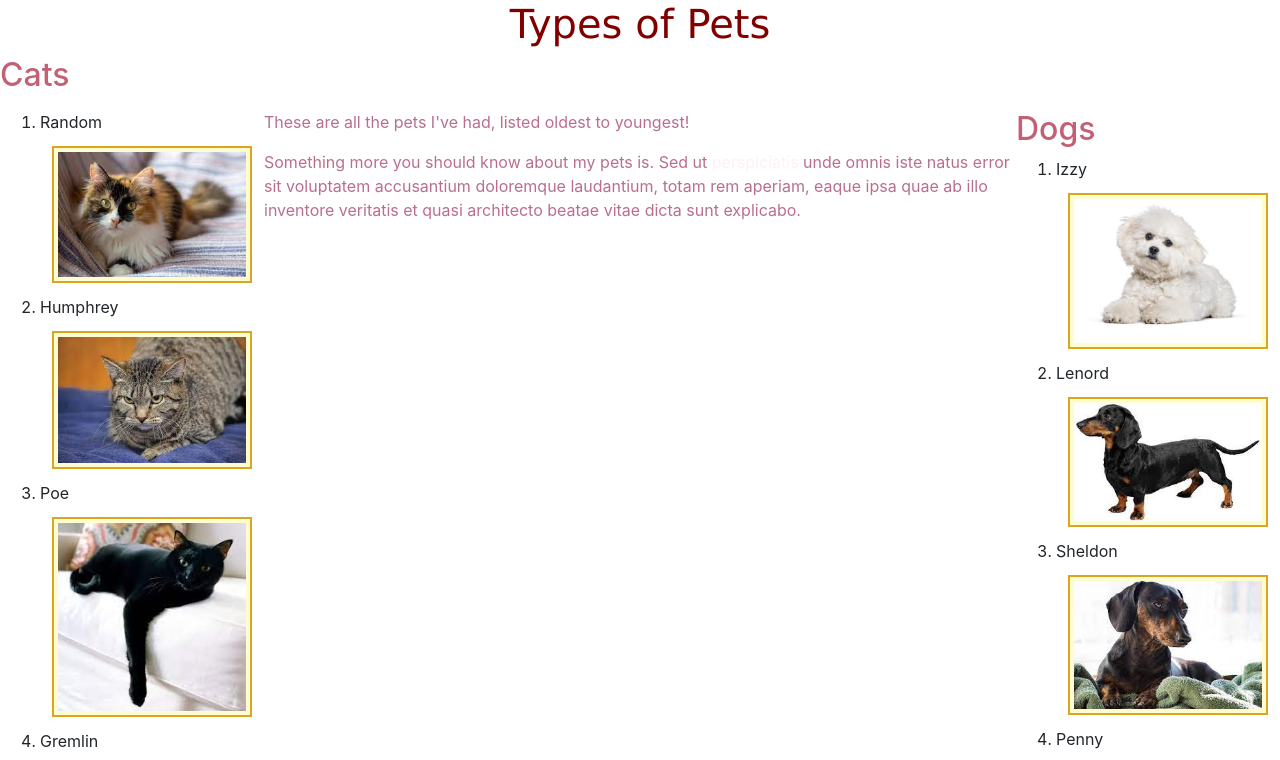
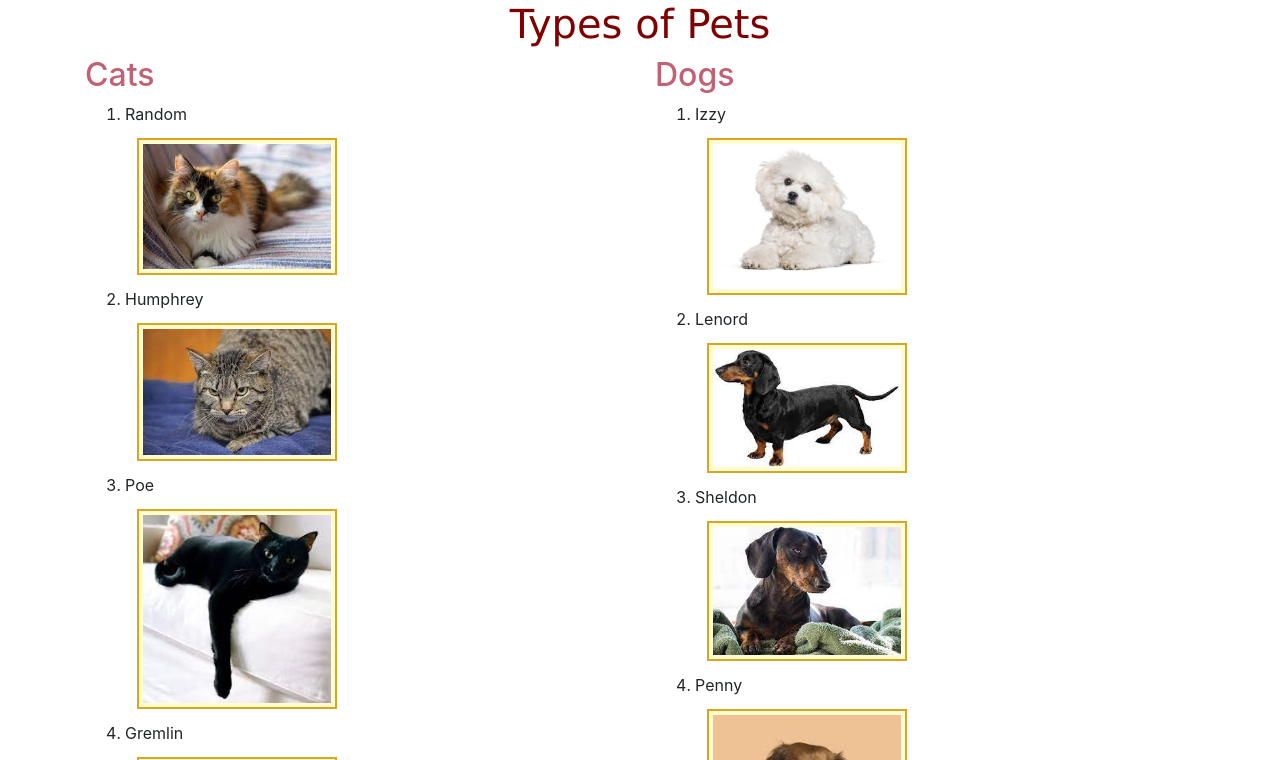
Before and after one commit to aldeling/pet-blog, a plain HTML site: page index.html in a window 1280 px wide. Shown: the top 760 px of the page. Drawn offline with Linux system fonts and the light colour scheme; grey boxes are pictures that could not be loaded.

Commit message:
add class container, row, column 6

```diff
--- a/index.html
+++ b/index.html
@@ -6,11 +6,12 @@
   <title>The DeLing Pets</title>
 </head>
 <body>
+  <div class="container">
   <h1>Types of Pets</h1>
+  <div class="row">
+    <div class="col-6">
   <h2>Cats</h2>
-  <div class="float-total">
   <ol>
-    <div class="column2">
     <li>Random</li>
     <img src="petimg/random.jpeg" alt="A photo of a fluffy calico cat" width="200" class="frame">
     <li>Humphrey</li>
@@ -21,9 +22,9 @@
     <img src="petimg/gremlin.jpeg" alt="A photo of a black and white fluffy cat" width="200" class="frame">
     <li>Ember</li>
     <img src="petimg/ember.jpeg" alt="A photo of a curious black cat" width="200" class="frame">
+  </ol>
   </div>
-  </ol>
-  <div class="column">
+  <div class="col-6">
   <h2>Dogs</h2>
   <ol>
     <li>Izzy</li>
@@ -41,5 +42,6 @@
   </div>
   <p>These are all the pets I've had, listed oldest to youngest!</p>
   <p>Something more you should know about my pets is. Sed ut <span class="highlight">perspiciatis</span> unde omnis iste natus error sit voluptatem accusantium doloremque laudantium, totam rem aperiam, eaque ipsa quae ab illo inventore veritatis et quasi architecto beatae vitae dicta sunt explicabo.</p>
+</div>
 </body>
 </html>
```
